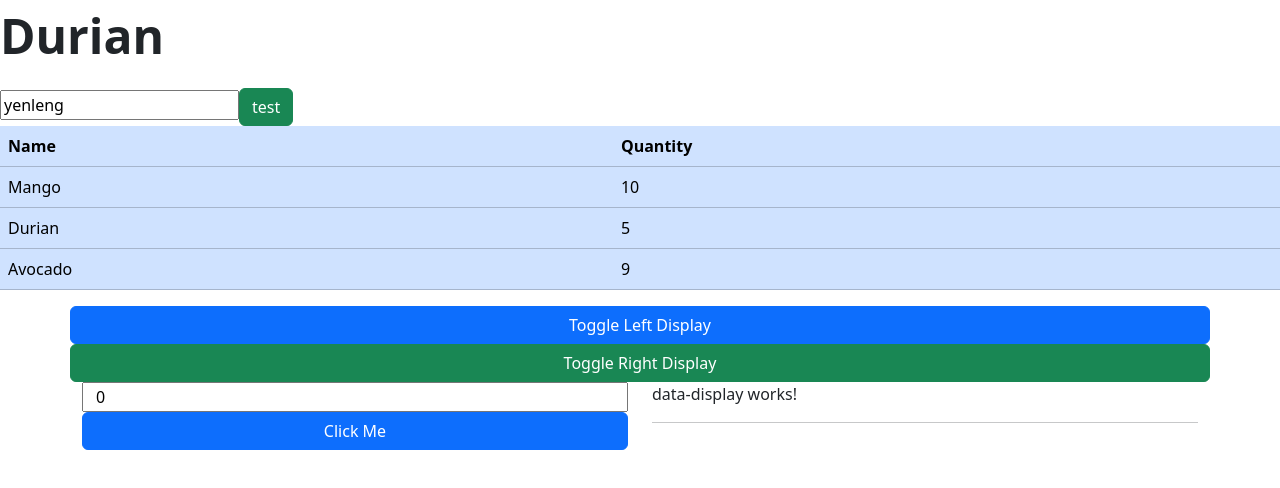
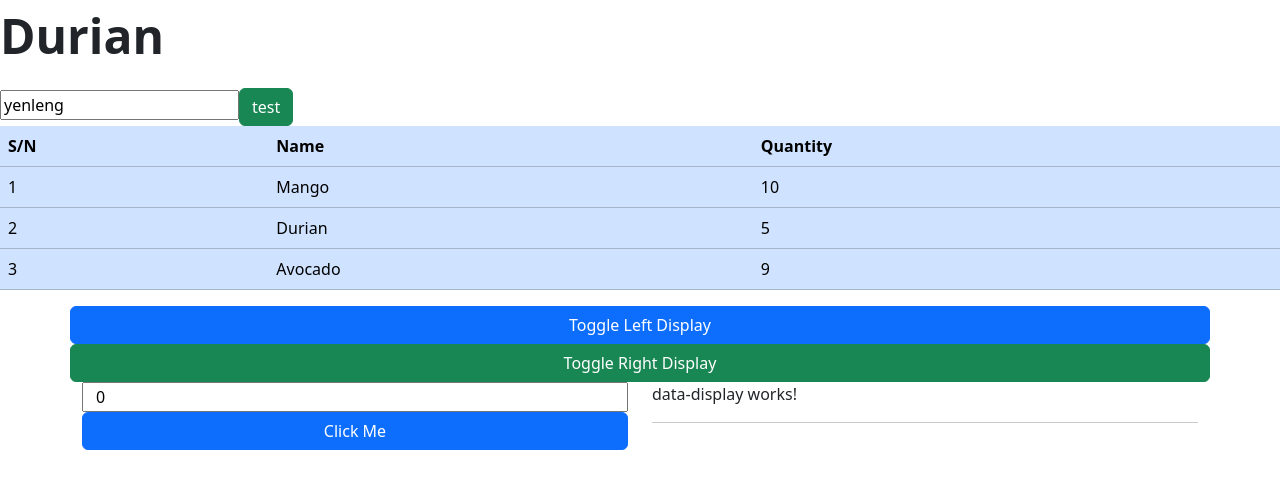
Before and after one commit to luviein/csf_day1, an Angular app: page / in a window 1280 px wide. Shown: the top 488 px of the page. Built offline with nearby package versions, Linux system fonts and the light colour scheme.

Commit message:
add pipes

```diff
--- a/src/app/components/fruits/fruits.component.html
+++ b/src/app/components/fruits/fruits.component.html
@@ -7,13 +7,17 @@
 <table class="table table-primary">
   <thead>
     <tr>
+      <th>S/N</th>
       <th>Name</th>
       <th>Quantity</th>
+
     </tr>
   </thead>
   <tbody>
-    <tr *ngFor="let fruit of fruits" >
-      <td>{{fruit.name}}</td>
+    <tr *ngFor="let fruit of fruits ; let i = index;">
+      <td>{{i + 1}}</td>
+      <!-- pipes used to transform values in display -->
+      <td>{{fruit.name | titlecase}}</td>
       <td>{{fruit.quantity}}</td>
     </tr>
   </tbody>
--- a/src/app/components/fruits/fruits.component.ts
+++ b/src/app/components/fruits/fruits.component.ts
@@ -26,9 +26,9 @@ export class FruitsComponent implements OnInit {
 
   //manually push to populate array above
   ngOnInit(): void {
-    this.fruits.push({name: "Mango", quantity: 10});
-    this.fruits.push({name: "Durian", quantity: 5});
-    this.fruits.push({name: "Avocado", quantity: 9});
+    this.fruits.push({name: "mango", quantity: 10});
+    this.fruits.push({name: "durian", quantity: 5});
+    this.fruits.push({name: "avocado", quantity: 9});
   }
 
 }
```
